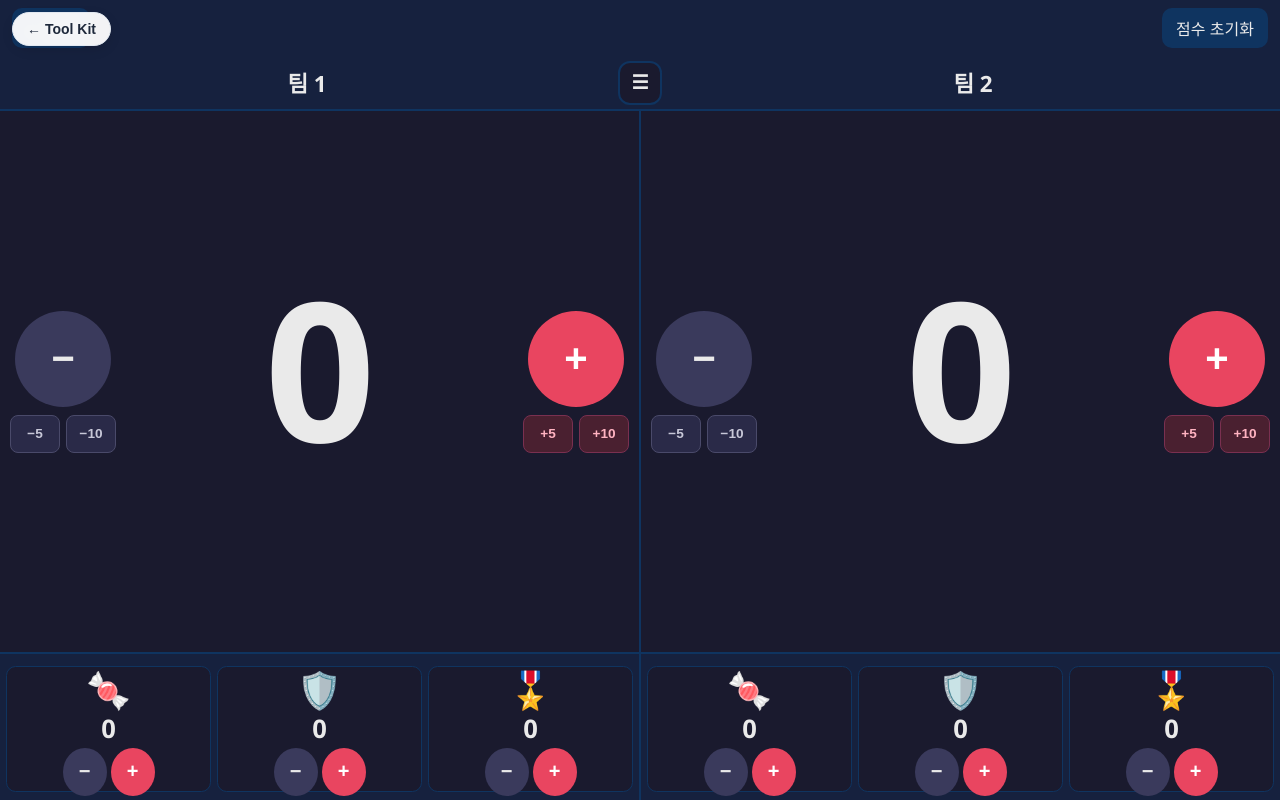
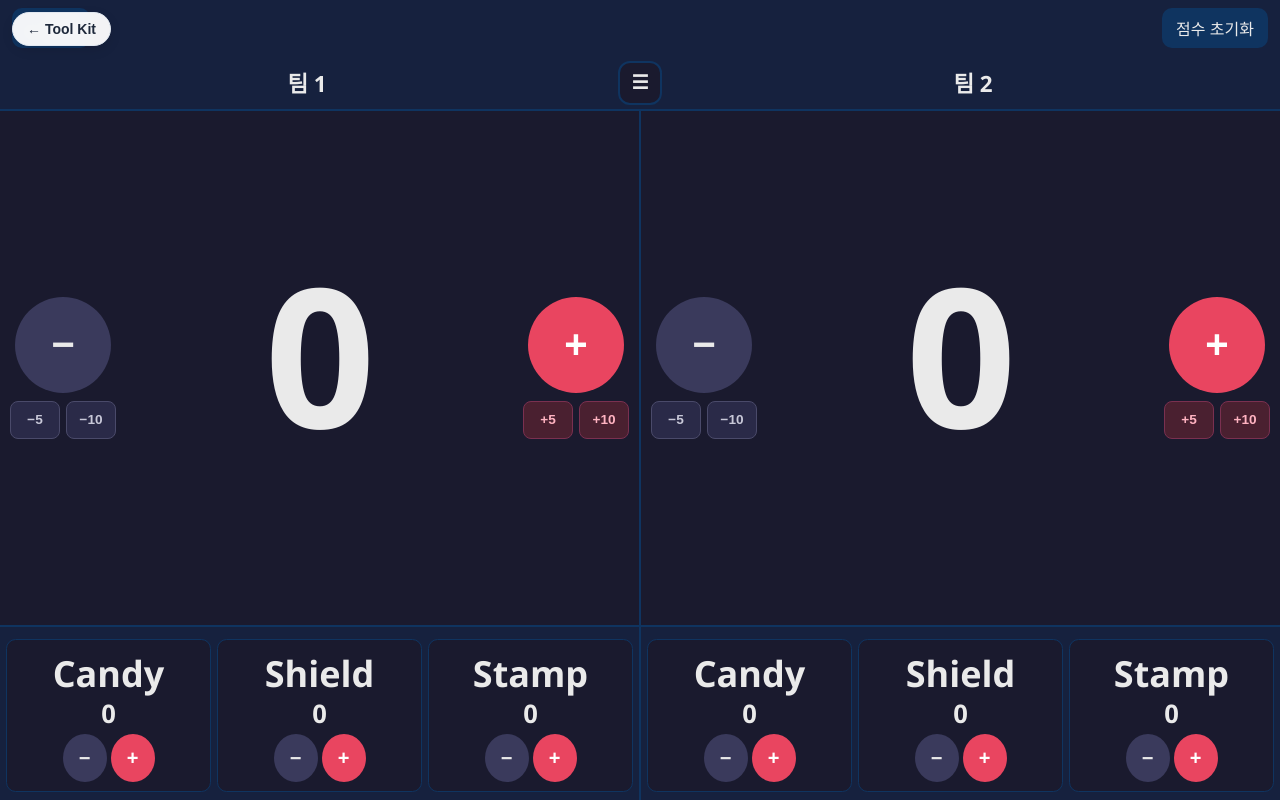
Before and after one commit to EthanT1619/teacher-toolkit, a plain HTML site: page edu-scoreboard/index.html in a window 1280 px wide. Both pictures are taken after a click on the button "시작". Drawn offline with Linux system fonts and the light colour scheme.

Commit message:
Add files via upload

```diff
--- a/edu-scoreboard/index.html
+++ b/edu-scoreboard/index.html
@@ -404,34 +404,48 @@
       flex-shrink: 0;
       display: grid;
       grid-template-columns: 1fr 1fr 1fr;
+      align-items: stretch;
       gap: clamp(2px, 1.1cqi, 6px);
       padding: clamp(8px, 2cqi, 12px) clamp(4px, 1.1cqi, 6px);
       padding-bottom: max(clamp(6px, 1.4cqi, 8px), env(safe-area-inset-bottom));
       background: var(--panel);
       border-top: 2px solid var(--accent2);
-      max-height: min(22dvh, 148px);
+      max-height: min(26dvh, 178px);
     }
 
     .resource-box {
       display: flex;
       flex-direction: column;
       align-items: center;
-      justify-content: center;
+      justify-content: space-between;
       background: var(--bg);
       border: 1px solid var(--accent2);
       border-radius: clamp(6px, 1.5cqi, 10px);
-      padding: clamp(6px, 1.6cqi, 10px) clamp(2px, 0.8cqi, 3px) clamp(4px, 1.1cqi, 6px);
-      gap: clamp(3px, 1cqi, 6px);
+      padding: clamp(6px, 1.6cqi, 10px) clamp(2px, 0.8cqi, 4px) clamp(6px, 1.4cqi, 10px);
+      gap: clamp(4px, 1.2cqi, 8px);
       min-width: 0;
-      min-height: clamp(80px, 24cqi, 108px);
+      min-height: clamp(104px, 32cqi, 138px);
+      box-sizing: border-box;
     }
 
     .resource-label {
+      display: flex;
+      flex-direction: row;
+      align-items: center;
+      justify-content: center;
+      gap: clamp(2px, 1cqi, 6px);
       font-size: clamp(1.35rem, 8.5cqi, 2.25rem);
       font-weight: 700;
       line-height: 1.1;
       text-align: center;
       padding-top: clamp(2px, 0.6cqi, 4px);
+      flex-wrap: wrap;
+    }
+
+    .resource-name {
+      font-size: inherit;
+      line-height: inherit;
+      font-weight: inherit;
     }
 
     .resource-value {
@@ -444,6 +458,8 @@
       display: flex;
       gap: clamp(2px, 1cqi, 4px);
       align-items: center;
+      flex-shrink: 0;
+      margin-top: auto;
     }
 
     .btn-resource {
@@ -506,12 +522,13 @@
 
       .resources {
         padding-top: clamp(7px, 1.8cqi, 10px);
-        max-height: min(20dvh, 128px);
+        max-height: min(24dvh, 158px);
       }
 
       .resource-box {
-        min-height: clamp(72px, 22cqi, 98px);
+        min-height: clamp(96px, 29cqi, 124px);
         padding-top: clamp(5px, 1.4cqi, 8px);
+        padding-bottom: clamp(5px, 1.3cqi, 8px);
       }
     }
 
@@ -551,13 +568,13 @@
       .resources {
         padding: 7px 4px 4px;
         padding-bottom: max(4px, env(safe-area-inset-bottom));
-        max-height: min(26dvh, 118px);
+        max-height: min(30dvh, 142px);
       }
 
       .resource-box {
-        padding: 5px 1px 3px;
-        gap: 3px;
-        min-height: clamp(66px, 20cqi, 86px);
+        padding: 5px 2px 5px;
+        gap: 4px;
+        min-height: clamp(84px, 25cqi, 108px);
       }
 
       .btn-resource {
@@ -619,9 +636,9 @@
 
   <script>
     const RESOURCES = [
-      { key: "candy", label: "🍬" },
-      { key: "shield", label: "🛡️" },
-      { key: "stamp", label: "🎖️" },
+      { key: "candy", name: "Candy" },
+      { key: "shield", name: "Shield" },
+      { key: "stamp", name: "Stamp" },
     ];
 
     const state = {
@@ -748,7 +765,9 @@
         <div class="resources">
           ${RESOURCES.map((res) => `
               <div class="resource-box" data-team="${teamIdx}" data-key="${res.key}">
-                <span class="resource-label" aria-label="${res.key}">${res.label}</span>
+                <span class="resource-label" aria-label="${res.name}">
+                  <span class="resource-name">${res.name}</span>
+                </span>
                 <span class="resource-value">${data[res.key]}</span>
                 <div class="resource-btns">
                   <button class="btn-circle btn-minus btn-resource" data-delta="-1">−</button>
```
